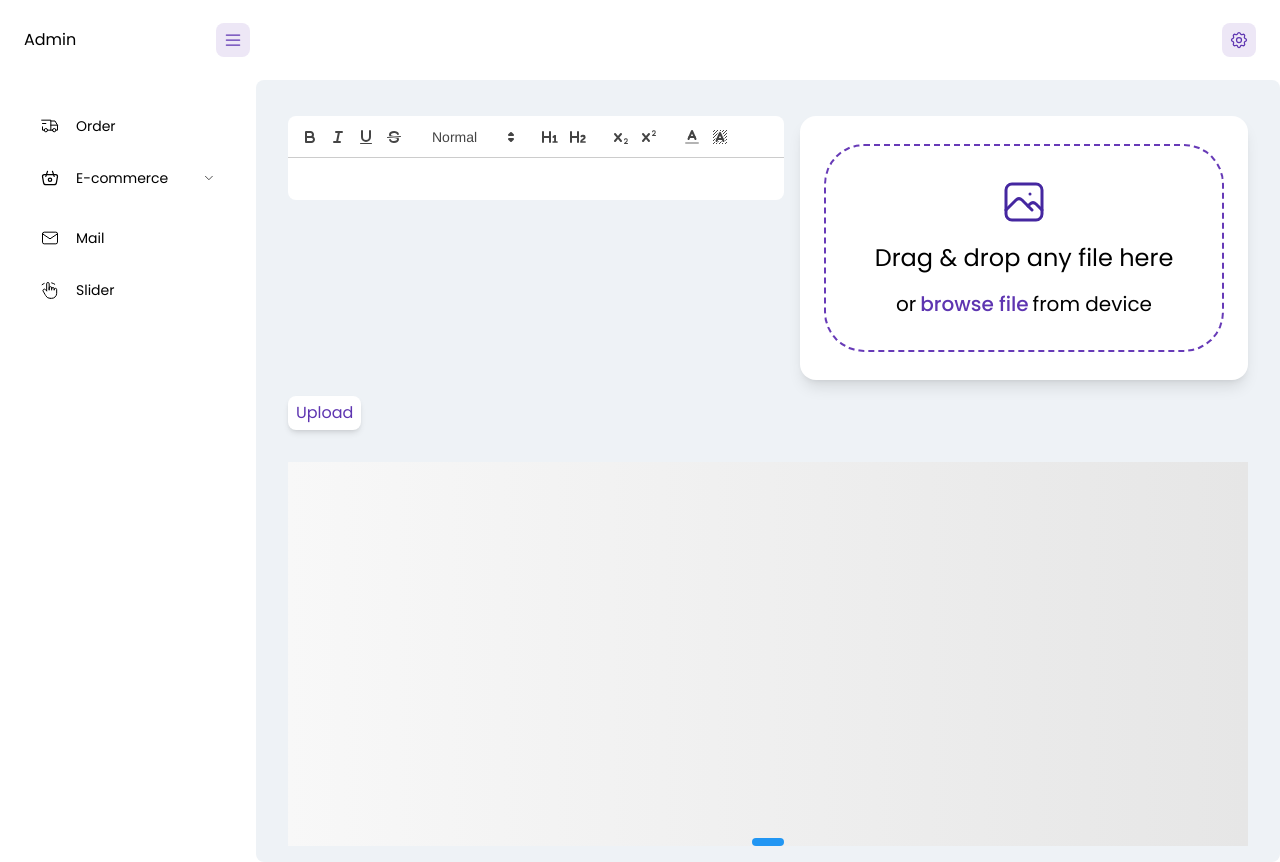
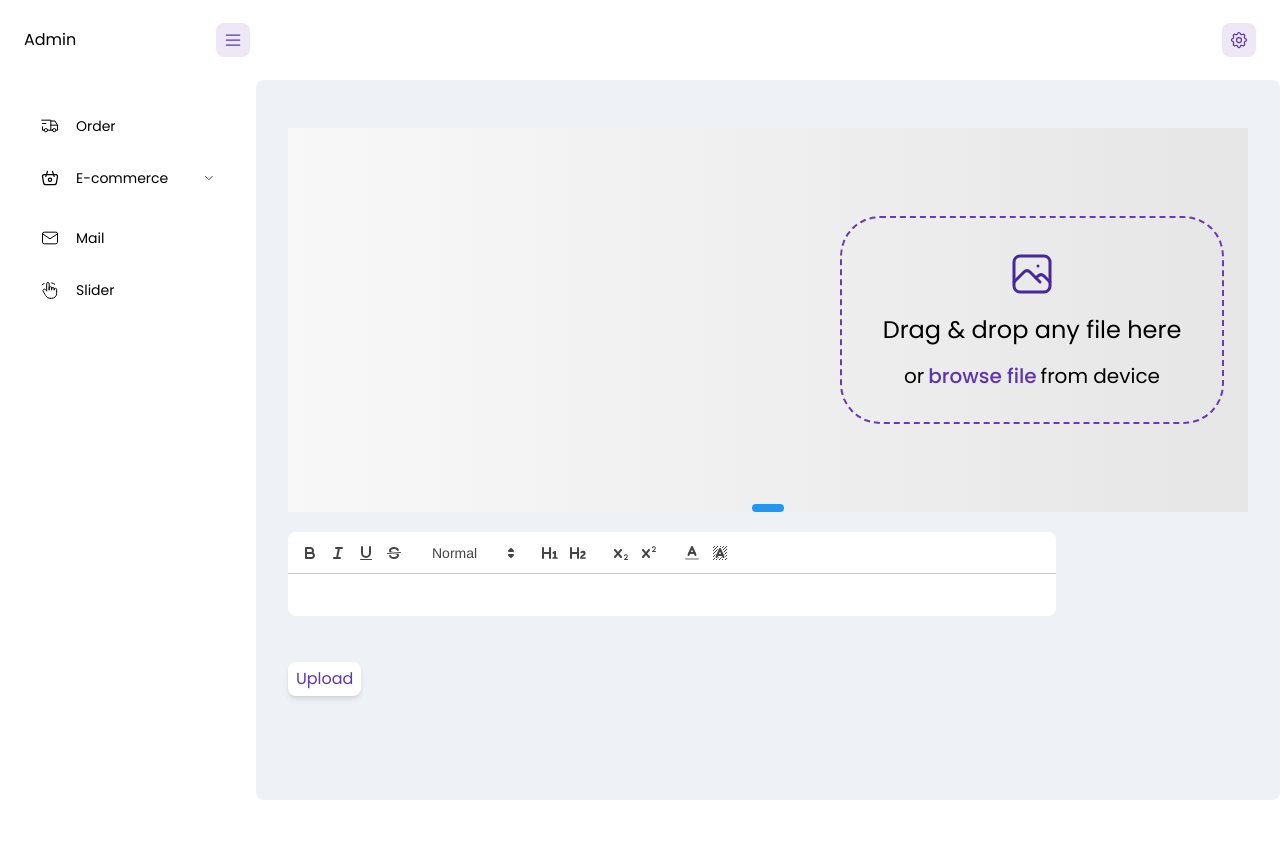
Before and after one commit to AliKarabulut/next-shop, a Next.js app: page /admin/dashboard/slider in a window 1280 px wide. After the commit the page ends 800 px from the top, so only its background shows below. Built offline with nearby package versions, Linux system fonts and the light colour scheme.

Commit message:
Refactor slider component and update import paths

```diff
--- a/src/app/(admin)/admin/dashboard/slider/page.tsx
+++ b/src/app/(admin)/admin/dashboard/slider/page.tsx
@@ -1,11 +1,10 @@
 "use client";
 import { addSlider } from "@/services/slider-services";
 import Quill from "@/components/admin/react-quill";
-import FileInput from "@/ui/input/file-input";
 import { quillCssConverter } from "@/utils/quill-css-converter";
 import IconButton from "@/ui/icon-button";
-import IntroSwiper from "@/components/swipers/introSwiper";
-import { useEffect, useState } from "react";
+import DemoSwiper from "@/components/swipers/demo-swiper";
+import { useState } from "react";
 
 const Slider = () => {
   const [images, setImages] = useState<File[]>([]);
@@ -19,18 +18,16 @@ const Slider = () => {
     data.set("description", description);
     const response = await addSlider(data);
   };
+
   return (
-    <div>
+    <div className="mt-8">
+      <DemoSwiper name="file" />
       <form onSubmit={submitHandler}>
         <div className="flex justify-between max-xl:flex-col mt-5 gap-4 w-full">
           <Quill />
-          <FileInput name="file" onImages={setImages} />
         </div>
         <IconButton label="Upload" type="submit" className="bg-white opacity-100 shadow-md mt-4"></IconButton>
       </form>
-      <div className="container !px-0 mx-auto mt-8">
-        <IntroSwiper demo={true} image={images} />
-      </div>
     </div>
   );
 };
--- a/src/app/(e-commerce)/page.tsx
+++ b/src/app/(e-commerce)/page.tsx
@@ -1,6 +1,6 @@
 import ProductCard from "@/components/cards/productCard";
 import SpecialOffer from "@/components/cards/specialOffer";
-import IntroSwiper from "@/components/swipers/introSwiper";
+import IntroSwiper from "@/components/swipers/intro-swiper";
 import prisma from "@/libs/prismadb";
 
 const getData = async () => {
--- /dev/null
+++ b/src/components/swipers/demo-swiper/index.tsx
@@ -0,0 +1,93 @@
+"use client";
+import Image from "next/image";
+import { Pagination, Navigation } from "swiper/modules";
+import { Swiper, SwiperSlide } from "swiper/react";
+
+import "swiper/css";
+import { useRef, useState } from "react";
+import ImageIcon from "@/icons/admin/image";
+import ImagePlus from "@/icons/admin/image-plus";
+import IconButton from "@/ui/icon-button";
+import TrashIcon from "@/icons/admin/trash";
+
+type DemoSwiperProps = {
+  description?: string;
+  name: string;
+};
+
+const DemoSwiper = ({ description, name }: DemoSwiperProps) => {
+  const [image, setImage] = useState<File[]>([]);
+  const [dragging, setDragging] = useState<boolean>(false);
+  const inputRef = useRef<HTMLInputElement>(null);
+
+  const changeHandler = (e: React.ChangeEvent<HTMLInputElement>) => {
+    if (e.target.files) {
+      const files = Array.from(e.target.files);
+      setImage(files);
+      setDragging(false);
+    }
+  };
+
+  const dragOverHandler = (event: React.DragEvent) => {
+    event.preventDefault();
+    setDragging(true);
+  };
+
+  const dragLeaveHandler = (event: React.DragEvent) => {
+    event.preventDefault();
+    setDragging(false);
+  };
+
+  const deleteHandler = () => {
+    setImage([]);
+    inputRef.current!.value = "";
+  };
+
+  return (
+    <Swiper modules={[Pagination, Navigation]} slidesPerView={1} pagination={{ clickable: true }} navigation className="h-96 container !px-0 !mx-0">
+      <SwiperSlide className="bg-gradient-to-r from-grayLighter to-grayLight container !flex justify-between w-full">
+        <div dangerouslySetInnerHTML={{ __html: description || "" }} />
+        {image.length > 0 ? (
+          <div className="relative h-full max-w-lg">
+            <IconButton className="ml-auto absolute -mr-6 right-0 cursor-pointer drop-shadow-lg rounded-none rounded-bl-2xl" onClick={deleteHandler}>
+              <TrashIcon />
+            </IconButton>
+            <Image src={URL.createObjectURL(image[0])} alt="Slide image" width={500} height={384} className="object-cover h-full w-fit" />
+          </div>
+        ) : (
+          <div className="max-w-sm w-full relative flex items-center justify-center">
+            <div className="w-full flex items-center justify-center flex-col  text-center h-52 rounded-[40px] border-2 border-dashed border-admin-secondary-main">
+              {!dragging ? (
+                <>
+                  <ImageIcon className="w-12 h-12 flex-shrink-0 text-admin-secondary-800" />
+                  <h3 className="text-2xl my-4"> Drag &amp; drop any file here </h3>
+                  <div className="flex gap-1 text-xl whitespace-nowrap">
+                    or
+                    <span className="text-admin-secondary-dark font-medium cursor-pointer">browse file</span>
+                    from device
+                  </div>
+                </>
+              ) : (
+                <div className="h-52 flex items-center justify-center">
+                  <ImagePlus className="w-28 h-28 text-admin-secondary-800 flex-shrink-0" />
+                </div>
+              )}
+            </div>
+          </div>
+        )}
+        <input
+          ref={inputRef}
+          type="file"
+          name={name}
+          id={name}
+          onChange={changeHandler}
+          onDragOver={dragOverHandler}
+          onDragLeave={dragLeaveHandler}
+          className={`opacity-0 left-0 top-0 absolute w-full h-full cursor-pointer ${image.length > 0 && "invisible"}`}
+        />
+      </SwiperSlide>
+    </Swiper>
+  );
+};
+
+export default DemoSwiper;
--- /dev/null
+++ b/src/components/swipers/intro-swiper/index.tsx
@@ -0,0 +1,38 @@
+"use client";
+import Image from "next/image";
+import { Pagination, Navigation } from "swiper/modules";
+import { Swiper, SwiperSlide } from "swiper/react";
+
+import "swiper/css";
+
+type SwiperProps = {
+  slides: {
+    id: string;
+    description: string;
+    imageId: string;
+    image: {
+      id: string;
+      urls: string[];
+      main: boolean;
+      optionId: string | null;
+      sliderId: string | null;
+    };
+  }[];
+};
+
+const IntroSwiper = ({ slides }: SwiperProps) => {
+  return (
+    <Swiper modules={[Pagination, Navigation]} slidesPerView={1} pagination={{ clickable: true }} navigation className="h-96">
+      {slides?.map((slide, index) => (
+        <SwiperSlide key={index} className="bg-gradient-to-r from-grayLighter to-grayLight flex justify-between">
+          <div dangerouslySetInnerHTML={{ __html: slide.description }} />
+          <div className="relative h-full max-w-lg  w-full">
+            {slide.image.urls[0] && <Image src={`/${slide.image.urls[0]}`} alt={`Slide image ${index}`} layout="fill" />}
+          </div>
+        </SwiperSlide>
+      ))}
+    </Swiper>
+  );
+};
+
+export default IntroSwiper;
--- a/src/components/swipers/introSwiper/index.tsx
+++ /dev/null
@@ -1,52 +0,0 @@
-"use client";
-import Image from "next/image";
-import { Pagination, Navigation } from "swiper/modules";
-import { Swiper, SwiperSlide } from "swiper/react";
-
-import "swiper/css";
-
-type SwiperProps = {
-  slides?: {
-    id: string;
-    description: string;
-    imageId: string;
-    image: {
-      id: string;
-      urls: string[];
-      main: boolean;
-      optionId: string | null;
-      sliderId: string | null;
-    };
-  }[];
-  demo?: boolean;
-  description?: string;
-  image?: File[];
-};
-
-const IntroSwiper = ({ slides = [], demo = false, description, image }: SwiperProps) => {
-  return (
-    <Swiper modules={[Pagination, Navigation]} slidesPerView={1} pagination={{ clickable: true }} navigation className="h-96">
-      {!demo ? (
-        slides.map((slide, index) => (
-          <SwiperSlide key={index} className="bg-gradient-to-r from-grayLighter to-grayLight flex justify-between">
-            <div dangerouslySetInnerHTML={{ __html: slide.description }} />
-            <div className="relative h-full max-w-lg  w-full">
-              {slide.image.urls[0] && <Image src={`/${slide.image.urls[0]}`} alt={`Slide image ${index}`} layout="fill" />}
-            </div>
-          </SwiperSlide>
-        ))
-      ) : (
-        <SwiperSlide className="bg-gradient-to-r from-grayLighter to-grayLight container !flex justify-between w-full">
-          <div dangerouslySetInnerHTML={{ __html: description || "" }} />
-          <div className="relative h-full max-w-lg  w-full">
-            {image && image.length > 0 && (
-              <Image src={URL.createObjectURL(image[0])} alt="Slide image" fill className="object-contain bg-transparent" />
-            )}
-          </div>
-        </SwiperSlide>
-      )}
-    </Swiper>
-  );
-};
-
-export default IntroSwiper;
```
